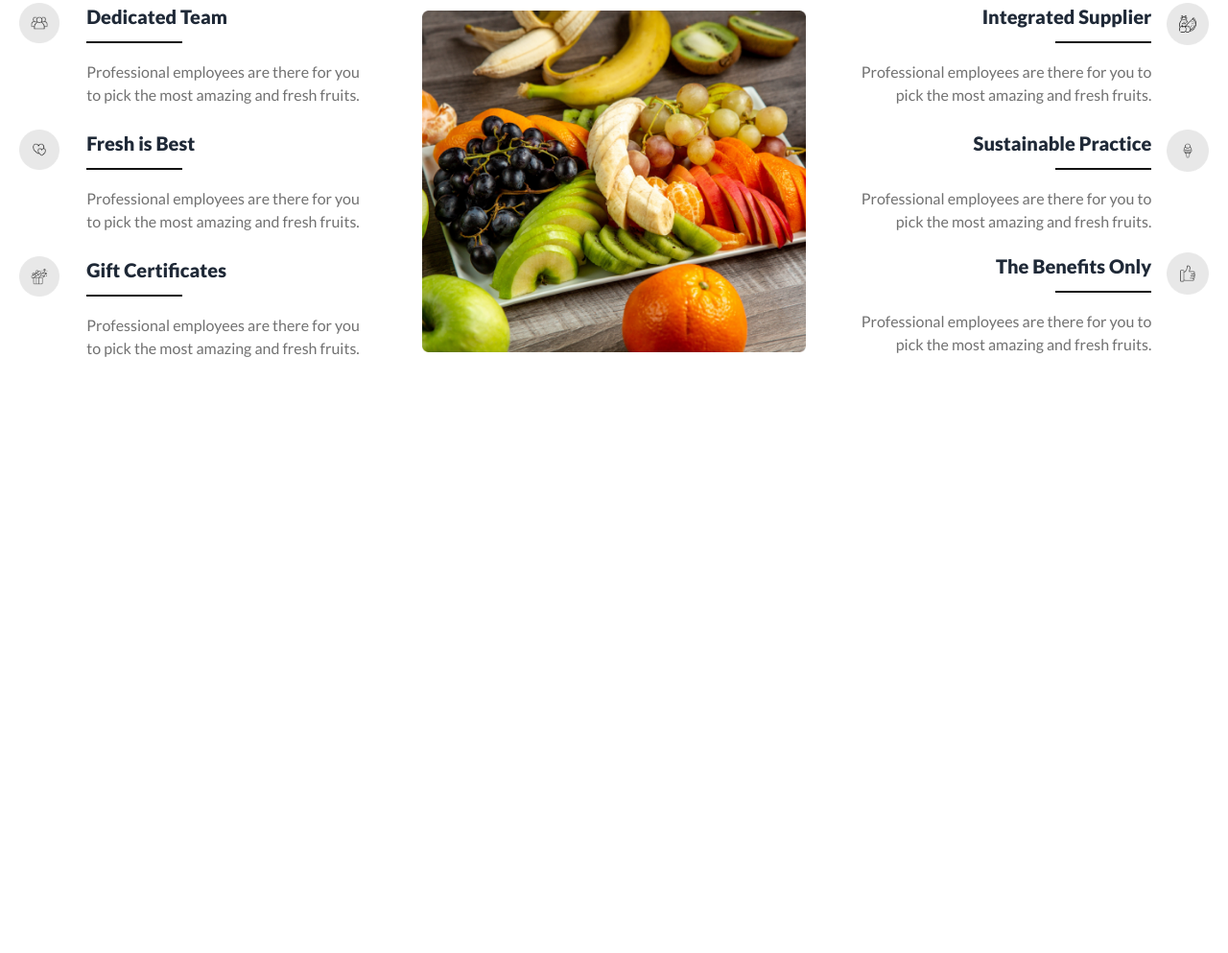
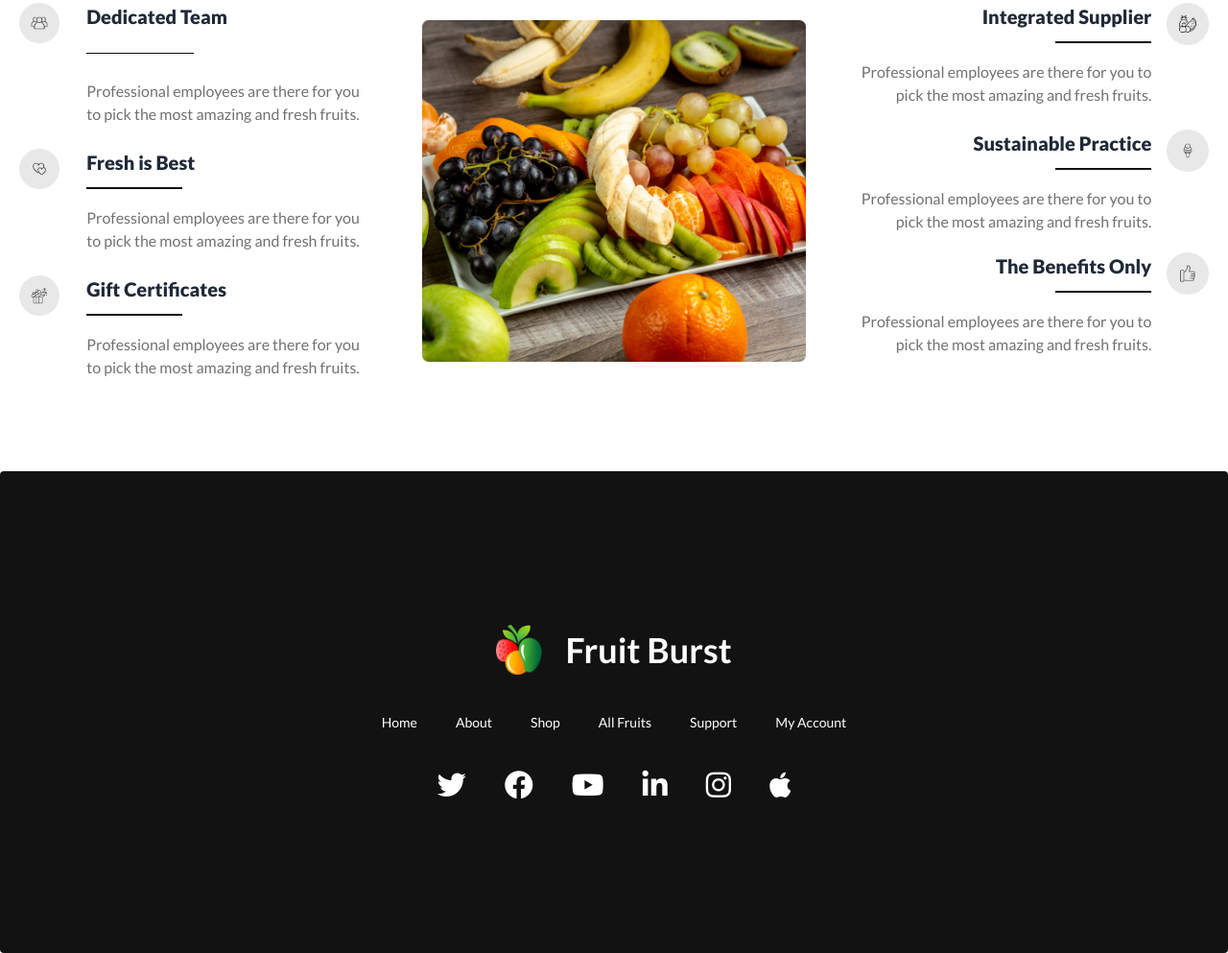
Before and after one commit to rabby4/fruit-brust, a plain HTML site: page index.html in a window 1280 px wide. Shown: the part 2946-3939 px from the top of the page at 96% size. Before the commit the page ends 3417 px from the top, so only its background shows below. Drawn offline with nearby package versions, Linux system fonts and the light colour scheme.

Commit message:
footer section added

```diff
--- a/index.html
+++ b/index.html
@@ -471,7 +471,8 @@
                 </div>
                 <div>
                   <h4 class="text-xl font-black inline-block border-b-2 border-gray-500 lg:border-0 mb-3 pb-5 lg:pb-0">Dedicated Team</h4>
-                  <div class="custom_divider relative hidden lg:block"></div>
+                  <!-- <div class="custom_divider relative hidden lg:block"></div> -->
+                  <div class="divider w-28 after:bg-neutral-950 before:bg-neutral-950 before:h-[1px] after:h-[1px] mx-auto md:mx-0 my-1" ></div>
                   <p class="text-paragraph-color text-base lg:mt-5">Professional employees are there for you to pick the most amazing and fresh fruits.</p>
                 </div>
               </div>
@@ -542,8 +543,33 @@
           </div>
         </section>
     </main>
-    <footer>
 
-    </footer>
+    <!-- footer section start from here -->
+      <footer class="footer footer-center p-40 bg-heading-color text-base-content rounded">
+        <div class="flex items-center">
+          <img src="images/logo.png" alt="" class="w-12">
+          <h1 class="sm:text-heading-color lg:text-white text-2xl sm:text-3xl lg:text-4xl font-bold ml-4">Fruit Burst</h1>
+        </div>
+        <div>
+          <ul class="grid grid-flow-col gap-10 text-white">
+            <li><a class="link link-hover">Home</a></li>
+            <li><a class="link link-hover">About</a></li>
+            <li><a class="link link-hover">Shop</a></li>
+            <li><a class="link link-hover">All Fruits</a></li>
+            <li><a class="link link-hover">Support</a></li>
+            <li><a class="link link-hover">My Account</a></li>
+          </ul>
+        </div>
+        <div>
+          <div class="grid grid-flow-col gap-10 text-3xl text-white">
+            <i class="fa-brands fa-twitter"></i>
+            <i class="fa-brands fa-facebook"></i>
+            <i class="fa-brands fa-youtube"></i>
+            <i class="fa-brands fa-linkedin-in"></i>
+            <i class="fa-brands fa-instagram"></i>
+            <i class="fa-brands fa-apple"></i>
+          </div>
+        </div>
+      </footer>
 </body>
 </html>
```
